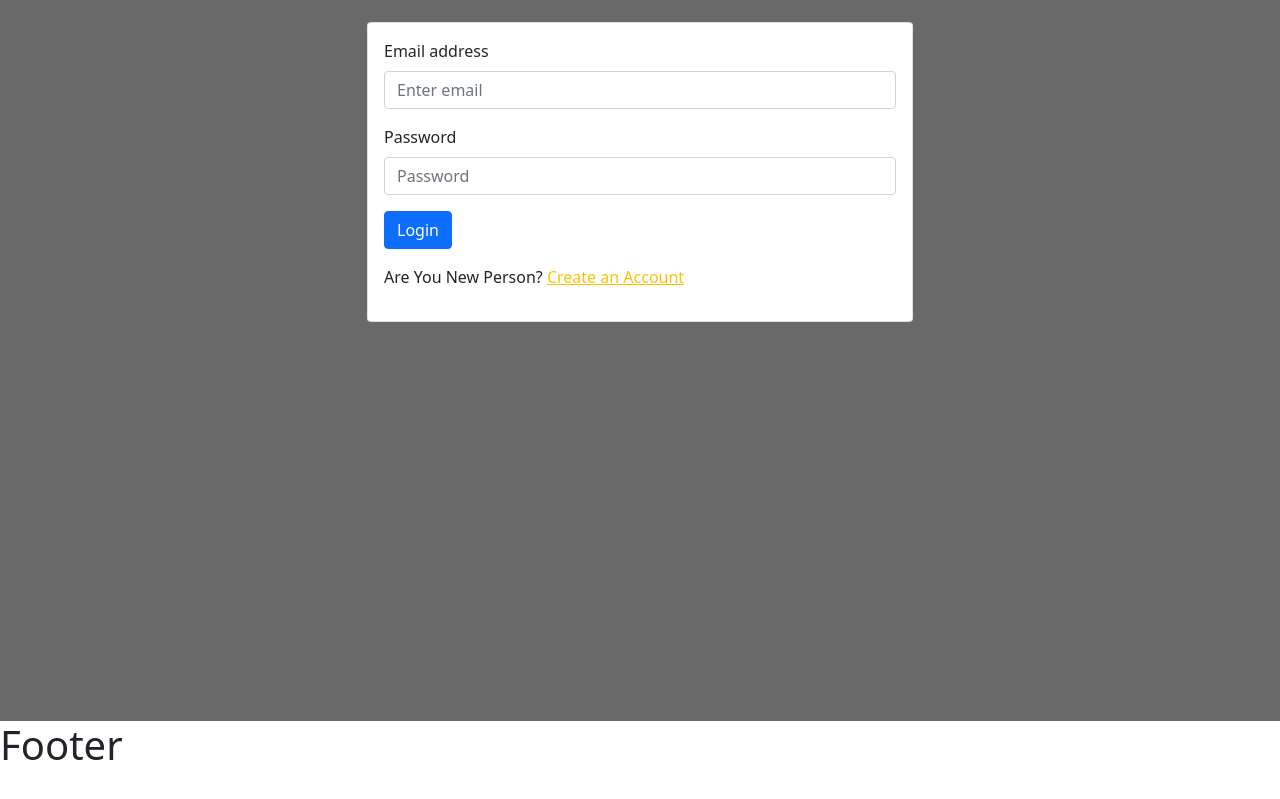
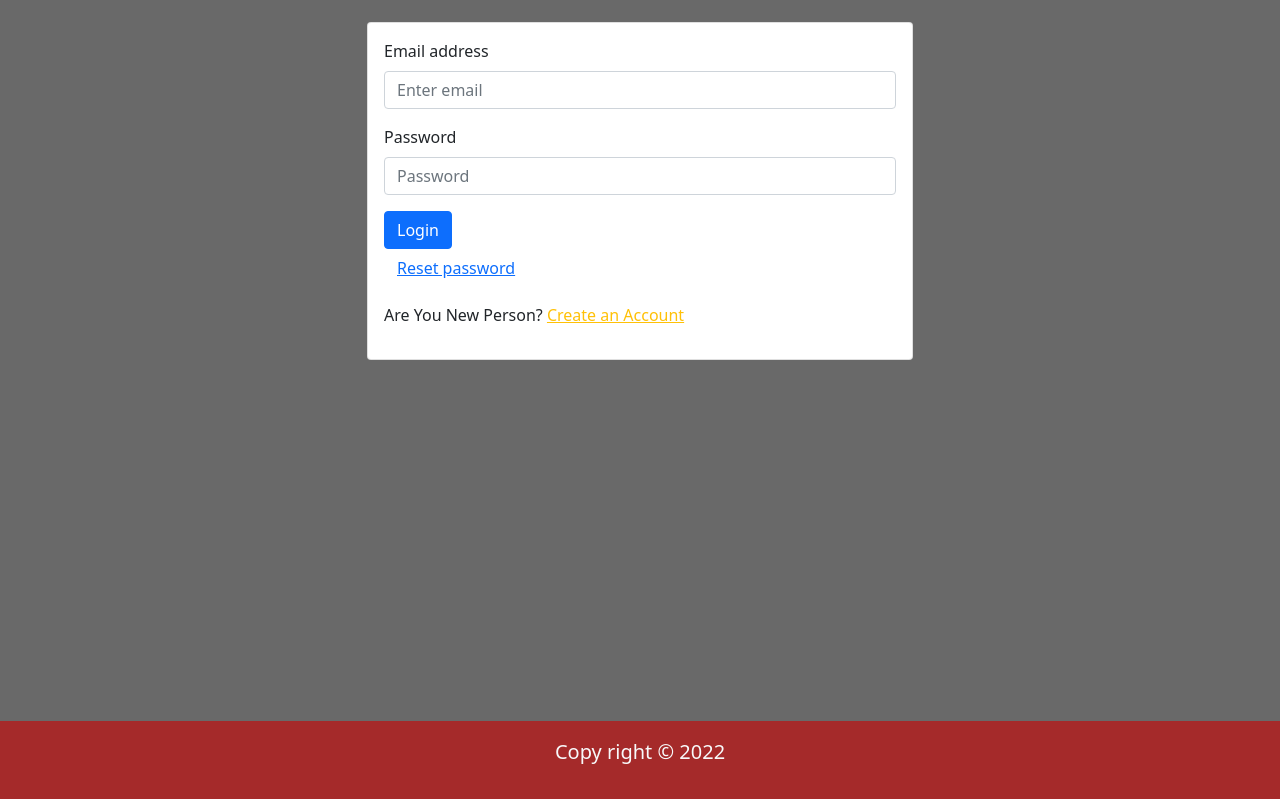
Before and after one commit to Jonied-mirza-shakib/gym-trainer-interactive-website, a React (Create React App) app: page /login in a window 1280 px wide. Shown: the part 220-1019 px from the top of the page. Before the commit the page ends 997 px from the top, so only its background shows below. Built offline with nearby package versions, Linux system fonts and the light colour scheme; no server answers.

Commit message:
complete footer section

```diff
--- a/src/component/Footer/Footer.js
+++ b/src/component/Footer/Footer.js
@@ -1,9 +1,17 @@
 import React from 'react';
 
 const Footer = () => {
+    const date = new Date();
+    let year = date.getFullYear()
     return (
-        <div>
-            <h1>Footer</h1>
+        <div className='footer p-3 text-center' style={{ backgroundColor: 'brown' }}>
+            <div className="container">
+                <div className="row">
+                    <div className="col-12">
+                        <p className='fs-5 text-light'>Copy right &copy; {year}</p>
+                    </div>
+                </div>
+            </div>
         </div>
     );
 };
--- a/src/component/Login/Login.js
+++ b/src/component/Login/Login.js
@@ -3,12 +3,14 @@ import { Form, Button } from 'react-bootstrap';
 import { Link, useLocation, useNavigate } from 'react-router-dom';
 import { useSignInWithEmailAndPassword } from 'react-firebase-hooks/auth';
 import './Login.css'
+import { useUpdatePassword } from 'react-firebase-hooks/auth';
 import auth from '../../firebase.init';
 
 
 const Login = () => {
     const [email, setEmail] = useState('');
     const [password, setPassword] = useState('');
+    const [updatePassword, updating, updatPassError] = useUpdatePassword(auth);
     const [
         signInWithEmailAndPassword,
         user,
@@ -24,8 +26,9 @@ const Login = () => {
         setEmail(event.target.value);
     }
 
-    const handlePassword = event => {
+    const handlePassword = async event => {
         setPassword(event.target.value)
+        await updatePassword(email);
     }
     useEffect(() => {
         if (user) {
@@ -55,10 +58,14 @@ const Login = () => {
 
                                     <Form.Group className="mb-3" controlId="formBasicPassword">
                                         <Form.Label>Password</Form.Label>
-                                        <Form.Control onBlur={handlePassword} type="password" placeholder="Password" required />
+                                        <Form.Control onBlur={handlePassword} type="password" value={password} placeholder="Password" required />
                                     </Form.Group>
                                     <input className='form-submit btn btn-primary' type="submit" value="Login" />
                                 </Form>
+                                <Button onClick={async () => {
+                                    await updatePassword(email);
+                                    alert('Updated password');
+                                }} variant="link">Reset password</Button>
                                 <p style={{ color: 'red' }}>{error?.message}</p>
                                 {
                                     loading && <p>Loading...</p>
--- a/src/component/NotFound/NotFound.js
+++ b/src/component/NotFound/NotFound.js
@@ -1,10 +1,17 @@
 import React from 'react';
 import './NotFound.css'
+import notFoundImg from '../../image/notFound.jpg'
 
 const NotFound = () => {
     return (
         <div>
-            <h1>this is not found page</h1>
+            <div className="container">
+                <div className="row">
+                    <div className="col-12">
+                        <img src={notFoundImg} alt="" />
+                    </div>
+                </div>
+            </div>
         </div>
     );
 };
--- a/src/component/SignUp/SignUp.js
+++ b/src/component/SignUp/SignUp.js
@@ -13,14 +13,14 @@ const SignUp = () => {
     const [error, setError] = useState('');
     const navigate = useNavigate();
 
-    const [createUserWithEmailAndPassword, user, loading, hookError] = useCreateUserWithEmailAndPassword(auth)
+    const [createUserWithEmailAndPassword, user, loading, hookError] = useCreateUserWithEmailAndPassword(auth, { sendEmailVerification: true })
     const handleName = event => {
         setName(event.target.value)
     }
     const handleEmailBlur = event => {
         setEmail(event.target.value);
     }
-
+    console.log(user)
     const handlePasswordBlur = event => {
         setPassword(event.target.value);
     }
@@ -29,9 +29,11 @@ const SignUp = () => {
         setConfirmPassword(event.target.value);
     }
 
-    if (user) {
-        navigate('/');
-    }
+    useEffect(() => {
+        if (user) {
+            navigate('/');
+        }
+    }, [navigate, user])
 
     const handleCreateUser = event => {
         event.preventDefault();
--- a/src/firebase.init.js
+++ b/src/firebase.init.js
@@ -7,12 +7,12 @@ import { getAuth } from "firebase/auth";
 
 // Your web app's Firebase configuration
 const firebaseConfig = {
-    apiKey: "AIzaSyBXkAKYSGnMrNj5wkJpr1ZUovyzsJ5Sfeg",
-    authDomain: "simple-firebase-authenti-d1e89.firebaseapp.com",
-    projectId: "simple-firebase-authenti-d1e89",
-    storageBucket: "simple-firebase-authenti-d1e89.appspot.com",
-    messagingSenderId: "1017753169803",
-    appId: "1:1017753169803:web:69bbc1377529478064498e"
+    apiKey: "AIzaSyCkszJ4RFqUmb9uNmwZIZflt-EH4Yw38B8",
+    authDomain: "gym-trainer-909cb.firebaseapp.com",
+    projectId: "gym-trainer-909cb",
+    storageBucket: "gym-trainer-909cb.appspot.com",
+    messagingSenderId: "440690386735",
+    appId: "1:440690386735:web:d9d62424b9abd41ad3a3da"
 };
 
 // Initialize Firebase
```
Also changed, not shown: src/image/notFound.jpg (added).
